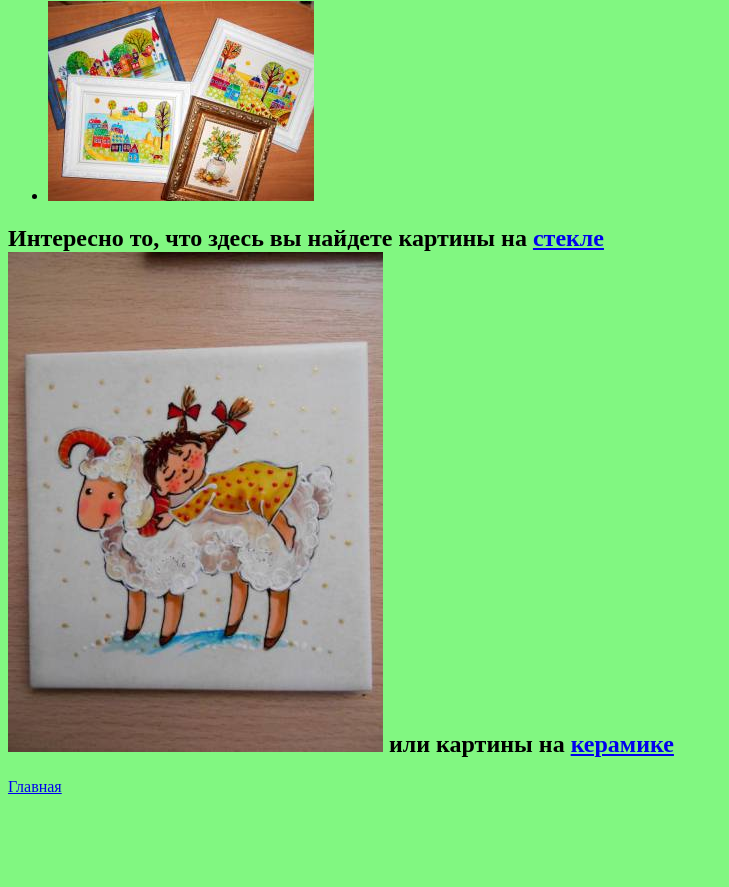
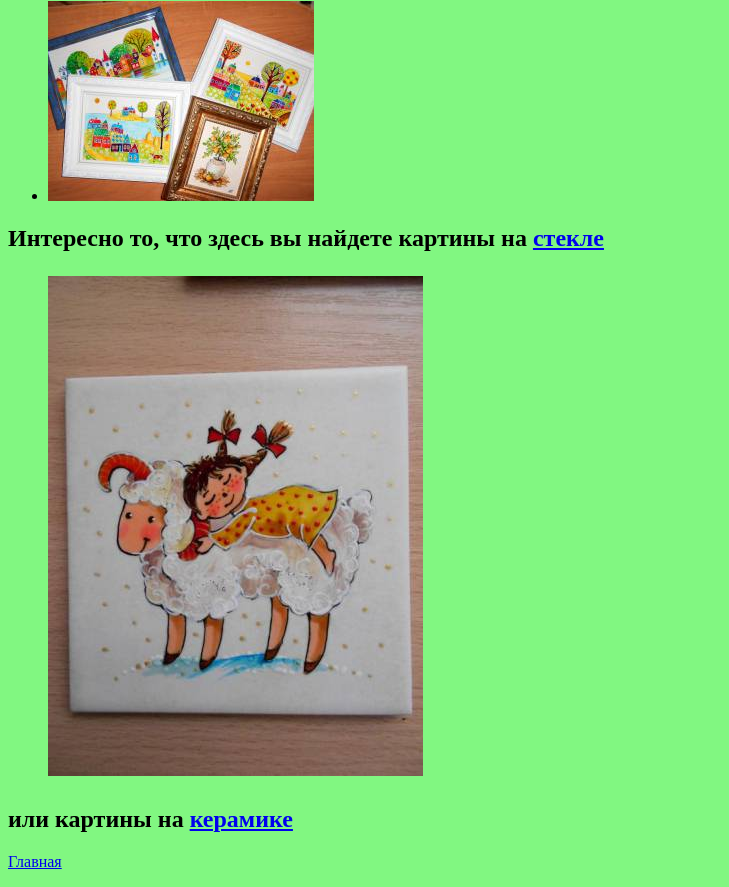
Before and after one commit to tagtag21/tagtag21.github.io, a plain HTML site: page sheets/raboty.html in a window 1280 px wide. Shown: the part 423-1310 px from the top of the page, without its empty margins (0-729 px from the left). Before the commit the page ends 1235 px from the top, so only its background shows below. Drawn offline with Linux system fonts and the light colour scheme.

Commit message:
blockquote

```diff
--- a/sheets/raboty.html
+++ b/sheets/raboty.html
@@ -19,9 +19,9 @@
 	 </ul>
      <h2>Интересно то, что здесь вы найдете картины на
        <a href="http://vitrage.do.am/photo/raboty_na_stekle/1" title="лучшие работы!">стекле</a>
-	     <br>
+	     <blockquote>
        <a href="/img/bolsh/ovetchka.jpg" target="_blank" ><img src="/img/obrez/ovetchka.jpg" alt="oevtchka"></a>
-
+	     </blockquote>
     		или картины на
        <a href="http://vitrage.do.am/photo/raboty_na_keramike/2" title="классные">керамике</a>
      </h2>
```
